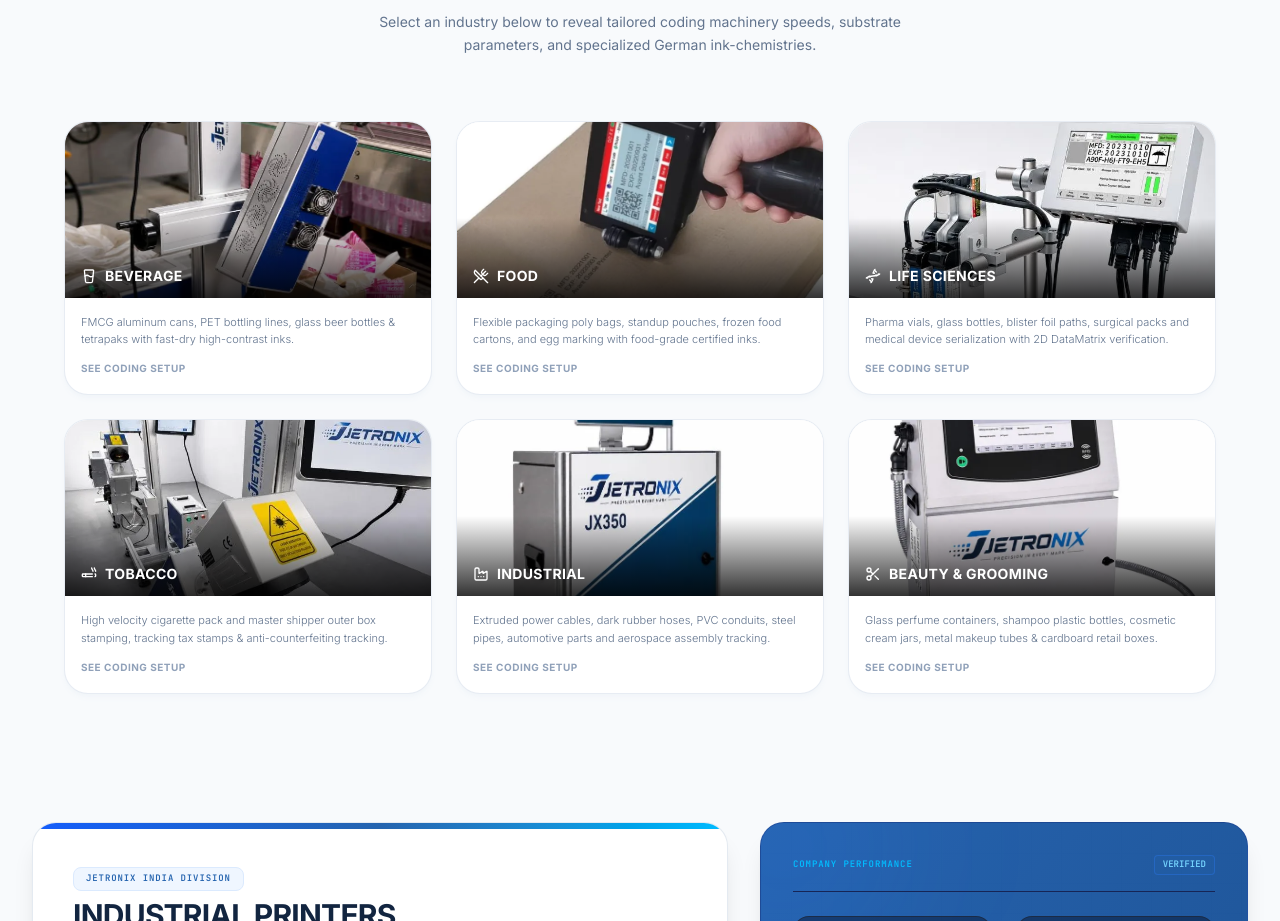
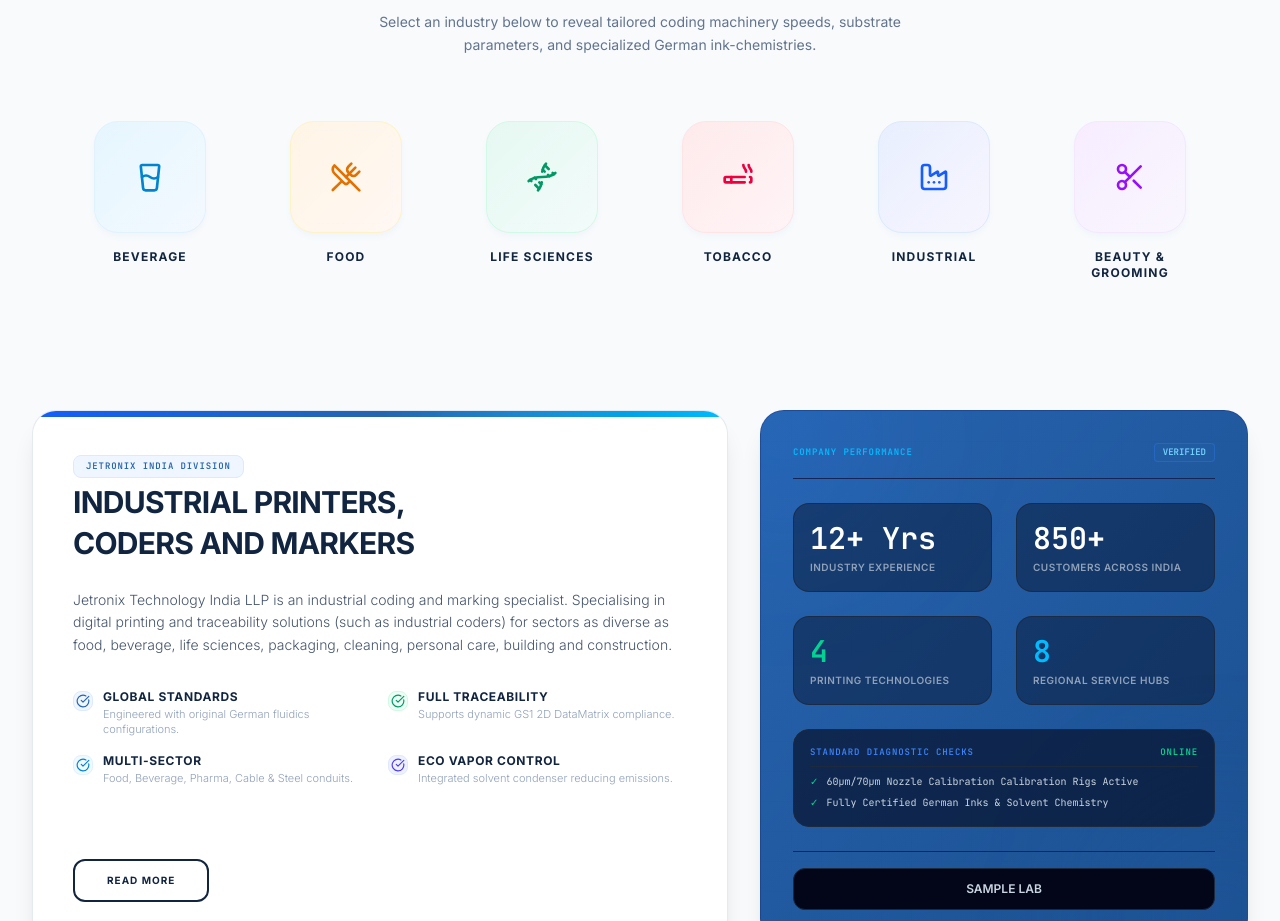
Before and after one commit to avnishtiwari456/jetronix-website, a React (Vite) app: page / in a window 1280 px wide. Shown: the part 4360-5281 px from the top of the page. Built offline with nearby package versions, Linux system fonts and the light colour scheme.

Commit message:
Revert "Give the industry tiles real photographs"
This reverts commit f6d70ed6e3af2f40c8d88b54a5b78065932b22ad.

```diff
--- a/src/components/HomeOverview.tsx
+++ b/src/components/HomeOverview.tsx
@@ -137,7 +137,6 @@
   const industries = [
     {
       name: "Beverage",
-      image: "laser-inline",
       icon: GlassWater,
       color: "from-sky-500/10 to-blue-500/5 text-sky-600 border-sky-100 hover:border-sky-300 hover:shadow-sky-500/10",
       activeBg: "bg-sky-50/70 border-sky-500 text-sky-700 shadow-sky-500/10",
@@ -148,7 +147,6 @@
     },
     {
       name: "Food",
-      image: "handheld-inuse",
       icon: UtensilsCrossed,
       color: "from-amber-500/10 to-orange-500/5 text-amber-600 border-amber-100 hover:border-amber-300 hover:shadow-amber-500/10",
       activeBg: "bg-amber-50/70 border-amber-500 text-amber-700 shadow-amber-500/10",
@@ -159,7 +157,6 @@
     },
     {
       name: "Life Sciences",
-      image: "tij-inline",
       icon: Dna,
       color: "from-emerald-500/10 to-teal-500/5 text-emerald-600 border-emerald-100 hover:border-emerald-300 hover:shadow-emerald-500/10",
       activeBg: "bg-emerald-50/70 border-emerald-500 text-emerald-700 shadow-emerald-500/10",
@@ -170,7 +167,6 @@
     },
     {
       name: "Tobacco",
-      image: "laser-co2",
       icon: Cigarette,
       color: "from-red-500/10 to-rose-500/5 text-rose-600 border-rose-100 hover:border-rose-300 hover:shadow-rose-500/10",
       activeBg: "bg-rose-50/70 border-rose-500 text-rose-700 shadow-rose-500/10",
@@ -181,7 +177,6 @@
     },
     {
       name: "Industrial",
-      image: "jx350",
       icon: Factory,
       color: "from-blue-600/10 to-indigo-600/5 text-blue-600 border-blue-100 hover:border-blue-300 hover:shadow-blue-500/10",
       activeBg: "bg-blue-50/70 border-blue-600 text-blue-700 shadow-blue-600/10",
@@ -192,7 +187,6 @@
     },
     {
       name: "Beauty & Grooming",
-      image: "si220",
       icon: Scissors,
       color: "from-purple-500/10 to-violet-500/5 text-purple-600 border-purple-100 hover:border-purple-300 hover:shadow-purple-500/10",
       activeBg: "bg-purple-50/70 border-purple-500 text-purple-700 shadow-purple-500/10",
@@ -601,53 +595,45 @@
           </p>
         </div>
 
-        {/* Industry tiles, each showing the machine that serves that sector */}
-        <div className="grid grid-cols-1 sm:grid-cols-2 lg:grid-cols-3 gap-6 max-w-6xl mx-auto">
+        {/* Premium Bento-Style Industry Selection Grid */}
+        <div className="grid grid-cols-2 sm:grid-cols-3 lg:grid-cols-6 gap-6 max-w-6xl mx-auto">
           {industries.map((ind, idx) => {
             const IconComp = ind.icon;
             const isSelected = selectedIndustry === ind.name;
             return (
-              <motion.button
+              <motion.div
                 key={idx}
-                onClick={() => setSelectedIndustry(isSelected ? null : ind.name)}
+                className="flex flex-col items-center group"
                 whileHover={{ y: -3 }}
                 transition={{ duration: 0.2 }}
-                id={`industry-btn-${idx}`}
-                aria-pressed={isSelected}
-                className={`text-left bg-white rounded-3xl overflow-hidden border transition-all duration-300 cursor-pointer group ${
-                  isSelected
-                    ? "border-[#2564AF] ring-2 ring-[#2564AF]/20 shadow-xl shadow-slate-200"
-                    : "border-slate-200/80 shadow-md shadow-slate-100 hover:shadow-xl hover:border-blue-300"
-                }`}
               >
-                <div className="relative h-44 w-full bg-slate-50 overflow-hidden">
-                  <picture>
-                    <source srcSet={`/products/${ind.image}.webp`} type="image/webp" />
-                    <img
-                      src={`/products/${ind.image}.jpg`}
-                      alt={`${ind.name} coding and marking`}
-                      loading="lazy"
-                      className="w-full h-full object-cover group-hover:scale-105 transition-transform duration-500"
-                    />
-                  </picture>
-                  <div className="absolute inset-x-0 bottom-0 h-20 bg-gradient-to-t from-black/80 to-transparent" />
-                  <div className="absolute bottom-3 left-4 flex items-center gap-2 text-white">
-                    <IconComp className="w-4 h-4" />
-                    <span className="font-black text-sm uppercase tracking-wide">{ind.name}</span>
-                  </div>
-                </div>
+                <button
+                  onClick={() => setSelectedIndustry(isSelected ? null : ind.name)}
+                  className={`w-24 h-24 sm:w-28 sm:h-28 rounded-3xl border flex items-center justify-center cursor-pointer transition-all duration-300 relative bg-gradient-to-br ${
+                    isSelected
+                      ? ind.activeBg + " border-2 scale-105 shadow-xl shadow-slate-200"
+                      : ind.color + " bg-white hover:scale-105 hover:shadow-xl shadow-md shadow-slate-100"
+                  }`}
+                  id={`industry-btn-${idx}`}
+                >
+                  {/* Orbit active outline */}
+                  <div className={`absolute inset-2 rounded-2xl border border-dashed transition-all opacity-40 ${
+                    isSelected ? "border-current animate-spin" : "border-slate-100 group-hover:border-current"
+                  }`} style={{ animationDuration: "35s" }} />
 
-                <div className="p-4">
-                  <p className="text-[11px] text-slate-500 leading-relaxed font-light line-clamp-2">
-                    {ind.desc}
-                  </p>
-                  <span className={`inline-block mt-3 text-[10px] font-extrabold uppercase tracking-wider ${
-                    isSelected ? "text-[#2564AF]" : "text-slate-400 group-hover:text-[#2564AF]"
-                  }`}>
-                    {isSelected ? "Hide details" : "See coding setup"}
-                  </span>
-                </div>
-              </motion.button>
+                  {/* Clean lucide industrial icon */}
+                  <IconComp className="w-8 h-8 relative z-10 transition-transform group-hover:scale-110 duration-300" />
+                </button>
+
+                <button
+                  onClick={() => setSelectedIndustry(isSelected ? null : ind.name)}
+                  className={`text-[10px] md:text-xs font-black mt-4 hover:text-[#2564AF] transition-colors text-center max-w-[130px] leading-snug uppercase tracking-widest ${
+                    isSelected ? "text-[#2564AF]" : "text-[#122540]"
+                  }`}
+                >
+                  {ind.name}
+                </button>
+              </motion.div>
             );
           })}
         </div>
```
